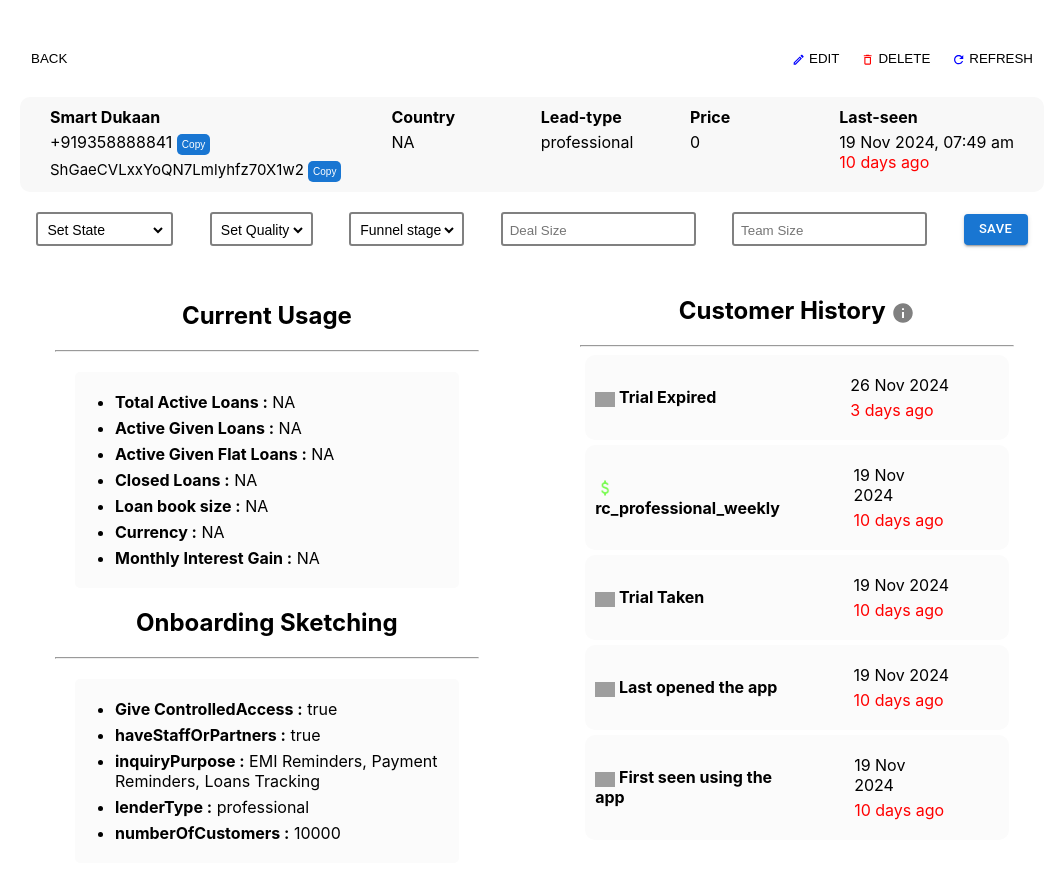
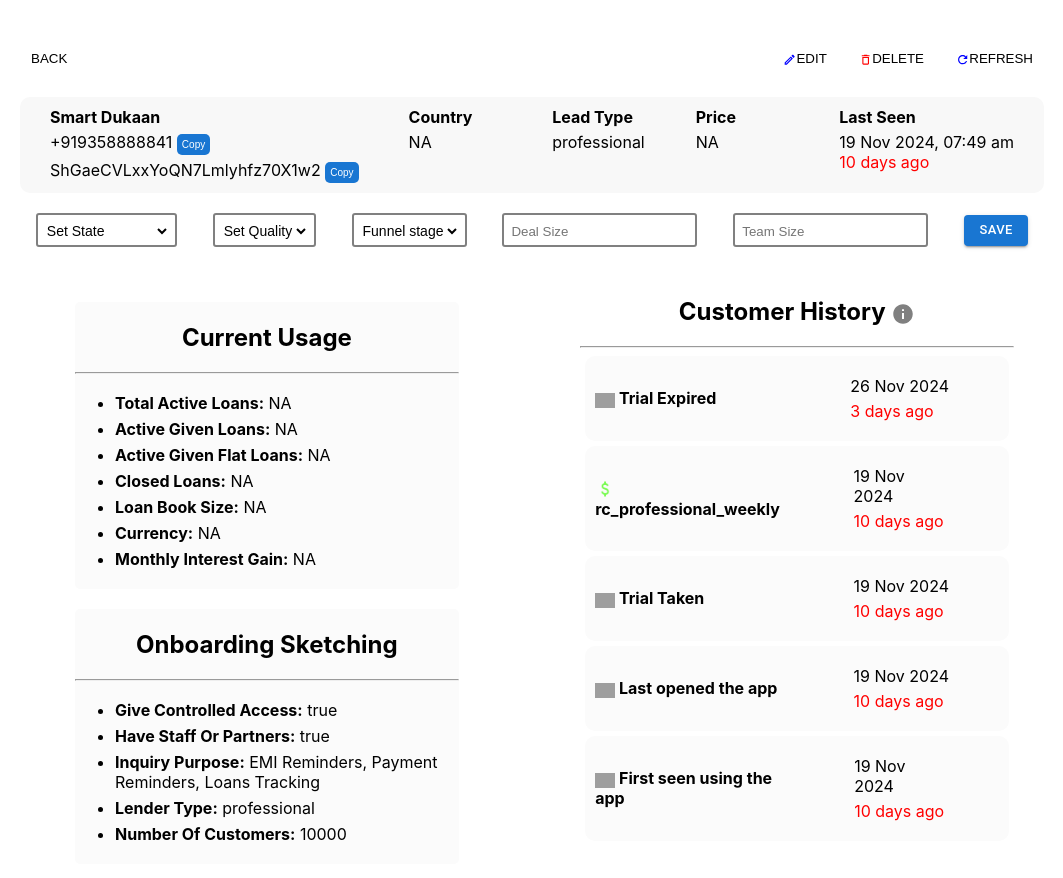
Before and after one commit to bavaniganga/react-fb-dash, a React (Create React App) app: page / in a window 1280 px wide. Shown: the top 878 px of the page, without its empty margins (108-1171 px from the left). Built offline with nearby package versions, Linux system fonts and the light colour scheme; grey boxes are pictures that could not be loaded.

Commit message:
select dropdowns update

```diff
--- a/src/components/LenderDetails.js
+++ b/src/components/LenderDetails.js
@@ -4,100 +4,112 @@
 import "../styles/lender-details.css";
 import { FaCheck } from "react-icons/fa6";
 
+const DetailCard = ({ label, value, isCopyable, onCopy }) => {
+  const [isCopied, setIsCopied] = useState(false);
+
+  const handleCopy = () => {
+    if (isCopyable && value) {
+      onCopy(value);
+      setIsCopied(true);
+      setTimeout(() => setIsCopied(false), 1000); // Reset after 1 second
+    }
+  };
+
+  return (
+    <div className="detail-card">
+      {label && (
+        <p>
+          <strong>{label}</strong>
+        </p>
+      )}
+      <p>
+        {value || "NA"}
+        {isCopyable && value && (
+          <button className="copy-button" onClick={handleCopy}>
+            {isCopied ? <FaCheck /> : "Copy"}
+          </button>
+        )}
+      </p>
+    </div>
+  );
+};
+
 const LenderDetails = () => {
-  const [copyState, setCopyState] = useState({
-    mobileNumber: false,
-    appUserId: false,
-  });
+  const otherDetails = [
+    { label: "Country", value: data.country_code },
+    { label: "Lead Type", value: data.lenderType },
+    { label: "Price", value: data.price },
+    {
+      label: "Last Seen",
+      value: <DateComponent date={data.last_seen} showTime={true} />,
+    },
+  ];
 
-  const copyToClipboard = (text, key) => {
-    navigator.clipboard
-      .writeText(text)
-      .then(() => {
-        setCopyState((prev) => ({ ...prev, [key]: true }));
-        setTimeout(() => {
-          setCopyState((prev) => ({ ...prev, [key]: false }));
-        }, 1000); // Revert back to "Copy" after 1 second
-      })
-      .catch((err) => {
+  const copyToClipboard = (text) => {
+    navigator.clipboard.writeText(text).catch((err) => {
       console.error("Failed to copy: ", err);
     });
   };
 
   return (
     <div className="lender-detailsbar">
+      {/* Grouped Div for Name, Mobile Number, and User ID */}
       <div className="name-id">
         <p>
           <strong>{data.name}</strong>
         </p>
         <p>
           {data.mobileNumber}{" "}
-          <span>
           <button
             className="phnumber"
-              onClick={() => copyToClipboard(data.mobileNumber, "mobileNumber")}
+            onClick={() => copyToClipboard(data.mobileNumber)}
           >
-              {copyState.mobileNumber ? <FaCheck /> : "Copy"}
+            Copy
           </button>
-          </span>
         </p>
-        <p className="id">
+        <p>
           {data.app_user_id}{" "}
-          <span>
           <button
             className="userid"
-              onClick={() => copyToClipboard(data.app_user_id, "appUserId")}
+            onClick={() => copyToClipboard(data.app_user_id)}
           >
-              {copyState.appUserId ? <FaCheck /> : "Copy"}
+            Copy
           </button>
-          </span>
         </p>
       </div>
 
-      <div>
-        <p>
-          <strong>Country</strong>
-        </p>
-        <p>{data.country_code ? data.country_code : "NA"}</p>
-      </div>
-
-      <div>
-        <p>
-          <strong>Lead-type</strong>
-        </p>
-        <p>{data.lenderType}</p>
-      </div>
-
-      <div>
-        <p>
-          <strong>Price</strong>
-        </p>
-        <p>{data.price}</p>
-      </div>
-
-      <div>
-        <p>
-          <strong>Last-seen</strong>
-        </p>
-        <DateComponent date={data.last_seen} showTime={true} />
-      </div>
+      {/* Render Remaining Details */}
+      {otherDetails.map(({ label, value }, index) => (
+        <DetailCard key={index} label={label} value={value} />
+      ))}
     </div>
   );
 };
 
 export default LenderDetails;
 
-// import React from "react";
+
+
+// import React, { useState } from "react";
 // import { data } from "../constants/data";
-// import DateComponent from "./UTCdatechange-to-indian";
+// import DateComponent from "./UTCdatechangeToIndian";
 // import "../styles/lender-details.css";
+// import { FaCheck } from "react-icons/fa6";
 
 // const LenderDetails = () => {
-//   const copyToClipboard = (text) => {
+//   const [copyState, setCopyState] = useState({
+//     mobileNumber: false,
+//     appUserId: false,
+//   });
+
+//   const copyToClipboard = (text, key) => {
 //     navigator.clipboard
 //       .writeText(text)
 //       .then(() => {
-//         alert(`Copied to clipboard: ${text}`);
+//         setCopyState((prev) => ({ ...prev, [key]: true }));
+//         setTimeout(() => {
+//           setCopyState((prev) => ({ ...prev, [key]: false }));
+//         }, 1000); // Revert back to "Copy" after 1 second
 //       })
 //       .catch((err) => {
 //         console.error("Failed to copy: ", err);
@@ -115,9 +127,9 @@
 //           <span>
 //             <button
 //               className="phnumber"
-//               onClick={() => copyToClipboard(data.mobileNumber)}
+//               onClick={() => copyToClipboard(data.mobileNumber, "mobileNumber")}
 //             >
-//               Copy
+//               {copyState.mobileNumber ? <FaCheck /> : "Copy"}
 //             </button>
 //           </span>
 //         </p>
@@ -126,9 +138,9 @@
 //           <span>
 //             <button
 //               className="userid"
-//               onClick={() => copyToClipboard(data.app_user_id)}
+//               onClick={() => copyToClipboard(data.app_user_id, "appUserId")}
 //             >
-//               Copy
+//               {copyState.appUserId ? <FaCheck /> : "Copy"}
 //             </button>
 //           </span>
 //         </p>
@@ -159,9 +171,10 @@
 //         <p>
 //           <strong>Last-seen</strong>
 //         </p>
-//         <DateComponent date={data.last_seen} />
+//         <DateComponent date={data.last_seen} showTime={true} />
 //       </div>
 //     </div>
 //   );
 // };
+
 // export default LenderDetails;
--- a/src/components/OrganizationDetails.js
+++ b/src/components/OrganizationDetails.js
@@ -1,92 +1,175 @@
+
 import React from "react";
 import { data } from "../constants/data";
+// import "../styles/organization-details.css";
 
-const OrganizationDetails =(e)=>{
+const DetailCard = ({ title, details }) => (
+  <div className="detail-card">
+    <h2>{title}</h2>
+    <hr />
+    {details ? (
+      <ul>
+        {details.map((item, index) => (
+          <li key={index}>
+            <strong>{item.label}:</strong>{" "}
+            <span>{item.value !== undefined ? item.value : "NA"}</span>
+          </li>
+        ))}
+      </ul>
+    ) : (
+      <p>No data available</p>
+    )}
+  </div>
+);
 
-
+const OrganizationDetails = () => {
   const personaDetails =
     data.loan_data?.data[0]?.[data.original_app_user_id]?.personaDetails;
 
   const description =
     data.loan_data?.data[0]?.[data.original_app_user_id]?.description;
 
+  const descriptionDetails = description
+    ? [
+        { label: "Total Active Loans", value: description.Total_Active_loans },
+        { label: "Active Given Loans", value: description.Active_Given_Loans },
+        {
+          label: "Active Given Flat Loans",
+          value: description.Active_Given_Loans_With_Interest,
+        },
+        { label: "Closed Loans", value: description.Active_Given_Normal_Loans },
+        { label: "Loan Book Size", value: description.LoanBookSize },
+        { label: "Currency", value: description.Currency },
+        {
+          label: "Monthly Interest Gain",
+          value: description.MonthlyInterestGain,
+        },
+      ]
+    : null;
+
+  const personaDetailsData = personaDetails
+    ? [
+        {
+          label: "Give Controlled Access",
+          value: personaDetails.giveControlledAccess.toString(),
+        },
+        {
+          label: "Have Staff Or Partners",
+          value: personaDetails.haveStaffOrPartners.toString(),
+        },
+        {
+          label: "Inquiry Purpose",
+          value: personaDetails.inquiryPurpose.join(", "),
+        },
+        { label: "Lender Type", value: personaDetails.lenderType },
+        {
+          label: "Number Of Customers",
+          value: personaDetails.numberOfCustomers,
+        },
+      ]
+    : null;
+
   return (
     <div className="organization-details">
-        <h2>Current Usage</h2>
-        <hr />
-        <div>
-          {description ? (
-            <ul>
-              <li>
-                <strong>Total Active Loans :</strong>{" "}
-                <span>
-                  {description?.Total_Active_loans
-                    ? description.Total_Active_loans
-                    : "NA"}
-                </span>
-              </li>
-              <li>
-                <strong>Active Given Loans :</strong>{" "}
-                <span>{description?.Active_Given_Loans? description.Active_Given_Loans : "NA"}</span>
-              </li>
-              <li>
-                <strong>Active Given Flat Loans :</strong>{" "}
-                <span>
-                  {" "}
-                  <span>{description?.Active_Given_Loans_With_Interest? description.Active_Given_Loans_With_Interest : "NA"}</span>
-                </span>
-              </li>
-              <li>
-                <strong>Closed Loans :</strong>{" "}
-                <span>{description?.Active_Given_Normal_Loans? description?.Active_Given_Normal_Loans :"NA"}</span>
-              </li>
-              <li>
-                <strong>Loan book size :</strong>{" "}
-                <span>{description?.LoanBookSize? description.LoanBookSize : "NA"}</span>
-              </li>
-              <li>
-                <strong>Currency :</strong> <span>{description?.Currency? description.Currency :"NA"}</span>
-              </li>
-              <li>
-                <strong>Monthly Interest Gain :</strong>{" "}
-                <span>{description?.MonthlyInterestGain? description.MonthlyInterestGain : "NA"}</span>
-              </li>
-            </ul>
-          ) : (
-            <p>No description data</p>
-          )}
-        </div>
-        <h2>Onboarding Sketching</h2>
-        <hr />
-        <div>
-          {personaDetails ? (
-            <ul>
-              <li>
-                <strong>Give ControlledAccess :</strong>{" "}
-                <span>{personaDetails.giveControlledAccess.toString()}</span>
-              </li>
-              <li>
-                <strong>haveStaffOrPartners :</strong>{" "}
-                <span>{personaDetails.haveStaffOrPartners.toString()}</span>
-              </li>
-              <li>
-                <strong>inquiryPurpose :</strong>{" "}
-                {personaDetails.inquiryPurpose.join(", ")}
-              </li>
-              <li>
-                <strong>lenderType :</strong>{" "}
-                <span>{personaDetails.lenderType}</span>
-              </li>
-              <li>
-                <strong>numberOfCustomers :</strong>{" "}
-                <span>{personaDetails.numberOfCustomers}</span>
-              </li>
-            </ul>
-          ) : (
-            <p>No Personal Details Found</p>
-          )}
-        </div>
+      <DetailCard title="Current Usage" details={descriptionDetails} />
+      <DetailCard title="Onboarding Sketching" details={personaDetailsData} />
     </div>
   );
-}
+};
+
 export default OrganizationDetails;
+
+
+
+// import React from "react";
+// import { data } from "../constants/data";
+
+// const OrganizationDetails =(e)=>{
+
+
+// const personaDetails =
+//   data.loan_data?.data[0]?.[data.original_app_user_id]?.personaDetails;
+
+//   const description =
+//     data.loan_data?.data[0]?.[data.original_app_user_id]?.description;
+
+//     return (
+//       <div className="organization-details">
+//         <h2>Current Usage</h2>
+//         <hr />
+//         <div>
+//           {description ? (
+//             <ul>
+//               <li>
+//                 <strong>Total Active Loans :</strong>{" "}
+//                 <span>
+//                   {description?.Total_Active_loans
+//                     ? description.Total_Active_loans
+//                     : "NA"}
+//                 </span>
+//               </li>
+//               <li>
+//                 <strong>Active Given Loans :</strong>{" "}
+//                 <span>{description?.Active_Given_Loans? description.Active_Given_Loans : "NA"}</span>
+//               </li>
+//               <li>
+//                 <strong>Active Given Flat Loans :</strong>{" "}
+//                 <span>
+//                   {" "}
+//                   <span>{description?.Active_Given_Loans_With_Interest? description.Active_Given_Loans_With_Interest : "NA"}</span>
+//                 </span>
+//               </li>
+//               <li>
+//                 <strong>Closed Loans :</strong>{" "}
+//                 <span>{description?.Active_Given_Normal_Loans? description?.Active_Given_Normal_Loans :"NA"}</span>
+//               </li>
+//               <li>
+//                 <strong>Loan book size :</strong>{" "}
+//                 <span>{description?.LoanBookSize? description.LoanBookSize : "NA"}</span>
+//               </li>
+//               <li>
+//                 <strong>Currency :</strong> <span>{description?.Currency? description.Currency :"NA"}</span>
+//               </li>
+//               <li>
+//                 <strong>Monthly Interest Gain :</strong>{" "}
+//                 <span>{description?.MonthlyInterestGain? description.MonthlyInterestGain : "NA"}</span>
+//               </li>
+//             </ul>
+//           ) : (
+//             <p>No description data</p>
+//           )}
+//         </div>
+//         <h2>Onboarding Sketching</h2>
+//         <hr />
+//         <div>
+//           {personaDetails ? (
+//             <ul>
+//               <li>
+//                 <strong>Give ControlledAccess :</strong>{" "}
+//                 <span>{personaDetails.giveControlledAccess.toString()}</span>
+//               </li>
+//               <li>
+//                 <strong>haveStaffOrPartners :</strong>{" "}
+//                 <span>{personaDetails.haveStaffOrPartners.toString()}</span>
+//               </li>
+//               <li>
+//                 <strong>inquiryPurpose :</strong>{" "}
+//                 {personaDetails.inquiryPurpose.join(", ")}
+//               </li>
+//               <li>
+//                 <strong>lenderType :</strong>{" "}
+//                 <span>{personaDetails.lenderType}</span>
+//               </li>
+//               <li>
+//                 <strong>numberOfCustomers :</strong>{" "}
+//                 <span>{personaDetails.numberOfCustomers}</span>
+//               </li>
+//             </ul>
+//           ) : (
+//             <p>No Personal Details Found</p>
+//           )}
+//         </div>
+//       </div>
+//     );
+// }
+// export default OrganizationDetails;
--- a/src/components/headercomponent.js
+++ b/src/components/headercomponent.js
@@ -1,35 +1,65 @@
 import React from "react";
-import"../styles/header.css";
+import "../styles/header.css";
 import { IoMdRefresh } from "react-icons/io";
-import { MdOutlineEdit } from "react-icons/md";
-import { MdOutlineDeleteOutline } from "react-icons/md";
+import { MdOutlineEdit, MdOutlineDeleteOutline } from "react-icons/md";
 
+const ActionButton = ({ label, Icon, color }) => (
+  <button className="action-button">
+    {Icon && <Icon color={color} style={{ verticalAlign: "middle" }} />}
+    {label}
+  </button>
+);
 
-const Topnavbar = (e) =>{
+const TopNavbar = () => {
+  return (
+    <div className="top-navbar">
+      <ActionButton label="BACK" Icon={null} />
+      <div className="action-group">
+        <ActionButton label="EDIT" Icon={MdOutlineEdit} color="blue" />
+        <ActionButton
+          label="DELETE"
+          Icon={MdOutlineDeleteOutline}
+          color="red"
+        />
+        <ActionButton label="REFRESH" Icon={IoMdRefresh} color="blue" />
+      </div>
+    </div>
+  );
+};
 
-    return (
-      <div>
-        <div className="buttons">
-          <button className="back">BACK</button>
-          <div className="edit-and-all">
-            <button>
-              <MdOutlineEdit color="blue" style={{ verticalAlign: "middle" }} />{" "}
-              EDIT
-            </button>
-            <button>
-              <MdOutlineDeleteOutline
-                color="red"
-                style={{ verticalAlign: "middle" }}
-              />{" "}
-              DELETE
-            </button>
-            <button>
-              <IoMdRefresh color="blue" style={{ verticalAlign: "middle" }} />{" "}
-              REFRESH
-            </button>
-          </div>
-        </div>
-      </div>
-    );
-}
-export default Topnavbar;
+export default TopNavbar;
+
+// import React from "react";
+// import"../styles/header.css";
+// import { IoMdRefresh } from "react-icons/io";
+// import { MdOutlineEdit } from "react-icons/md";
+// import { MdOutlineDeleteOutline } from "react-icons/md";
+
+// const Topnavbar = (e) =>{
+
+//     return (
+//       <div>
+//         <div className="buttons">
+//           <button className="back">BACK</button>
+//           <div className="edit-and-all">
+//             <button>
+//               <MdOutlineEdit color="blue" style={{ verticalAlign: "middle" }} />{" "}
+//               EDIT
+//             </button>
+//             <button>
+//               <MdOutlineDeleteOutline
+//                 color="red"
+//                 style={{ verticalAlign: "middle" }}
+//               />{" "}
+//               DELETE
+//             </button>
+//             <button>
+//               <IoMdRefresh color="blue" style={{ verticalAlign: "middle" }} />{" "}
+//               REFRESH
+//             </button>
+//           </div>
+//         </div>
+//       </div>
+//     );
+// }
+// export default Topnavbar;
--- a/src/styles/header.css
+++ b/src/styles/header.css
@@ -1,10 +1,15 @@
-header .buttons {
+/* header .buttons {
+  display: flex;
+  align-items: center;
+  justify-content: space-between;
+} */
+
+.top-navbar{
   display: flex;
   align-items: center;
   justify-content: space-between;
 }
-
-header .edit-add-all {
+ .action-group {
   display: flex;
   gap: 10px;
   align-items: center;
@@ -12,14 +17,14 @@
 }
 
 
-header button {
+ header button {
   border: none;
   background-color: white;
   padding: 6px;
   margin: 5px;
   font-family: Arial, sans-serif;
 }
-header button:hover {
+ header button:hover {
   background-color: rgb(209, 222, 245);
   border-radius: 5px;
   cursor: pointer;
```
Also changed, not shown: src/App.js (+45 -30 lines), src/components/DropdownSelect.js (added, +16 -0 lines), src/styles/app.css (+2 -22 lines). Lines whose indentation alone changed are shown as unchanged.
